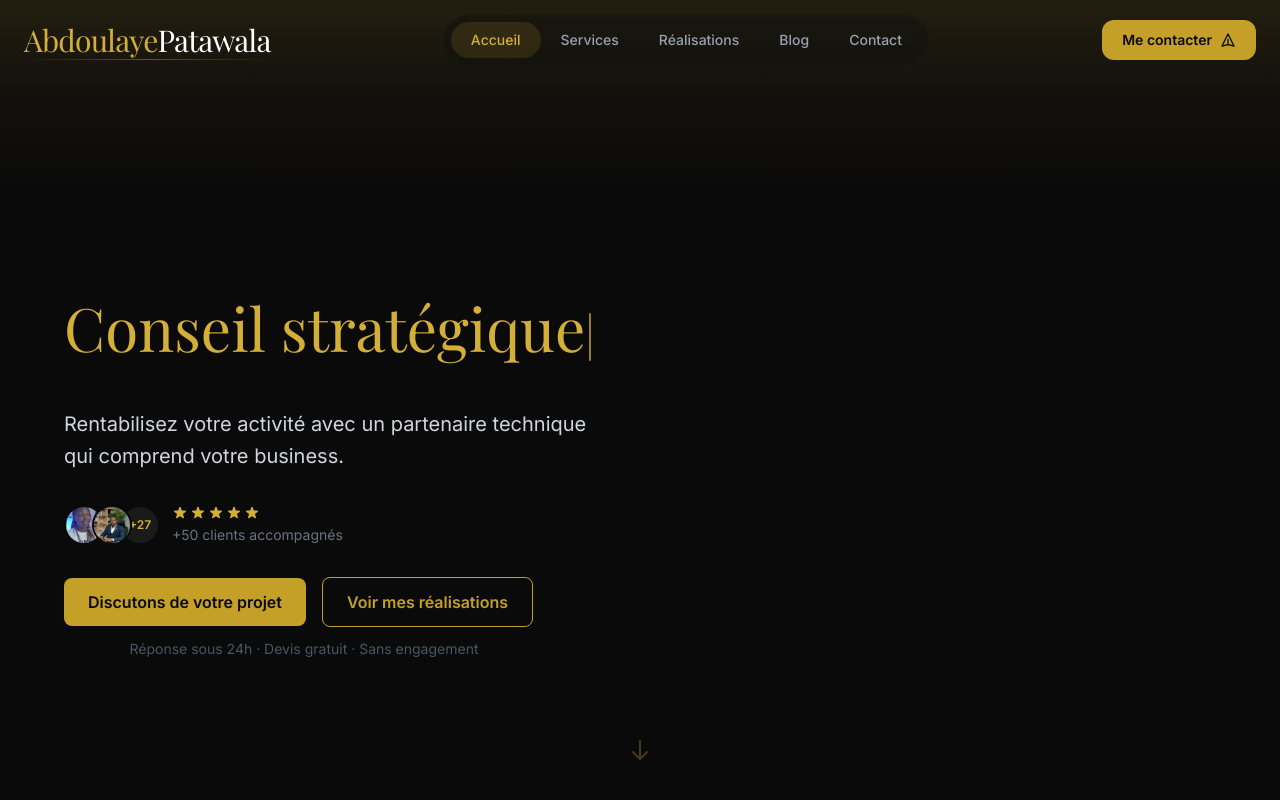
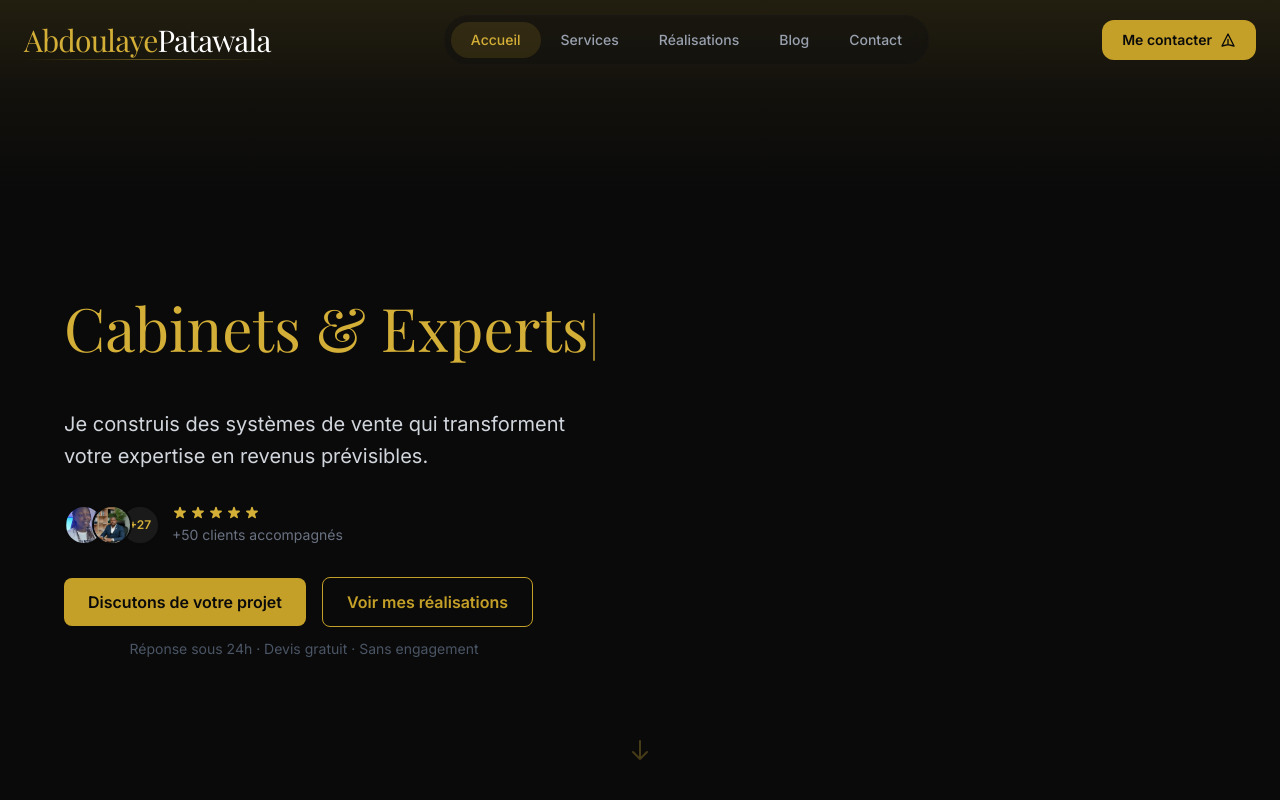
Before and after one commit to PATAWALA/Abdoulaye-Patawala, a Next.js app: page / in a window 1280 px wide. Shown: the top 800 px of the page. Built offline with nearby package versions, Linux system fonts and the light colour scheme; no server answers; the database is empty; a web font is replaced by a local one.

Commit message:
40 update

```diff
--- a/scripts/find-contacts.ts
+++ b/scripts/find-contacts.ts
@@ -19,11 +19,24 @@ async function searchProspects(query: string) {
   const apiKey = process.env.GOOGLE_API_KEY;
   const cx = process.env.GOOGLE_SEARCH_ENGINE_ID;
 
-  const url = `https://www.googleapis.com/customsearch/v1?key=${apiKey}&cx=${cx}&q=${encodeURIComponent(query)}&lr=lang_fr&num=${MAX_RESULTS_PER_SEARCH}`;
+  const url = `https://www.googleapis.com/customsearch/v1?key=${apiKey}&cx=${cx}&q=${encodeURIComponent(query)}&lr=lang_fr&num=3`;
 
   try {
     const res = await fetch(url);
     const data = await res.json();
+
+    // Afficher la réponse complète pour debug
+    console.log(`🔍 Réponse pour "${query}":`, JSON.stringify(data).substring(0, 200));
+
+    if (data.error) {
+      console.error(`❌ Erreur API: ${data.error.message}`);
+      return [];
+    }
+
+    if (!data.items || data.items.length === 0) {
+      console.log(`⚠️ Aucun résultat pour "${query}"`);
+    }
+
     return data.items || [];
   } catch (error) {
     console.error("Erreur recherche:", error);
--- a/src/components/sections/Hero.tsx
+++ b/src/components/sections/Hero.tsx
@@ -5,10 +5,10 @@ import Image from 'next/image';
 import Button from '@/components/atoms/Button';
 
 const words = [
-  'Conseil stratégique',
-  'Sites & plateformes sur-mesure',
-  'Automatisation sur-mesure',
+  'Cabinets & Experts',
+  'Coachs & Infopreneurs',
   'Tunnels de vente',
+  'Automatisation rentable',
 ];
 
 const Hero: React.FC = () => {
@@ -105,7 +105,7 @@ const Hero: React.FC = () => {
           </div>
 
           <p className="text-lg md:text-xl text-gray-300 leading-relaxed">
-            Rentabilisez votre activité avec un partenaire technique qui comprend votre business.
+            Je construis des systèmes de vente qui transforment votre expertise en revenus prévisibles.
           </p>
 
           <div className="flex flex-col sm:flex-row items-center justify-center lg:justify-start gap-3">
```
